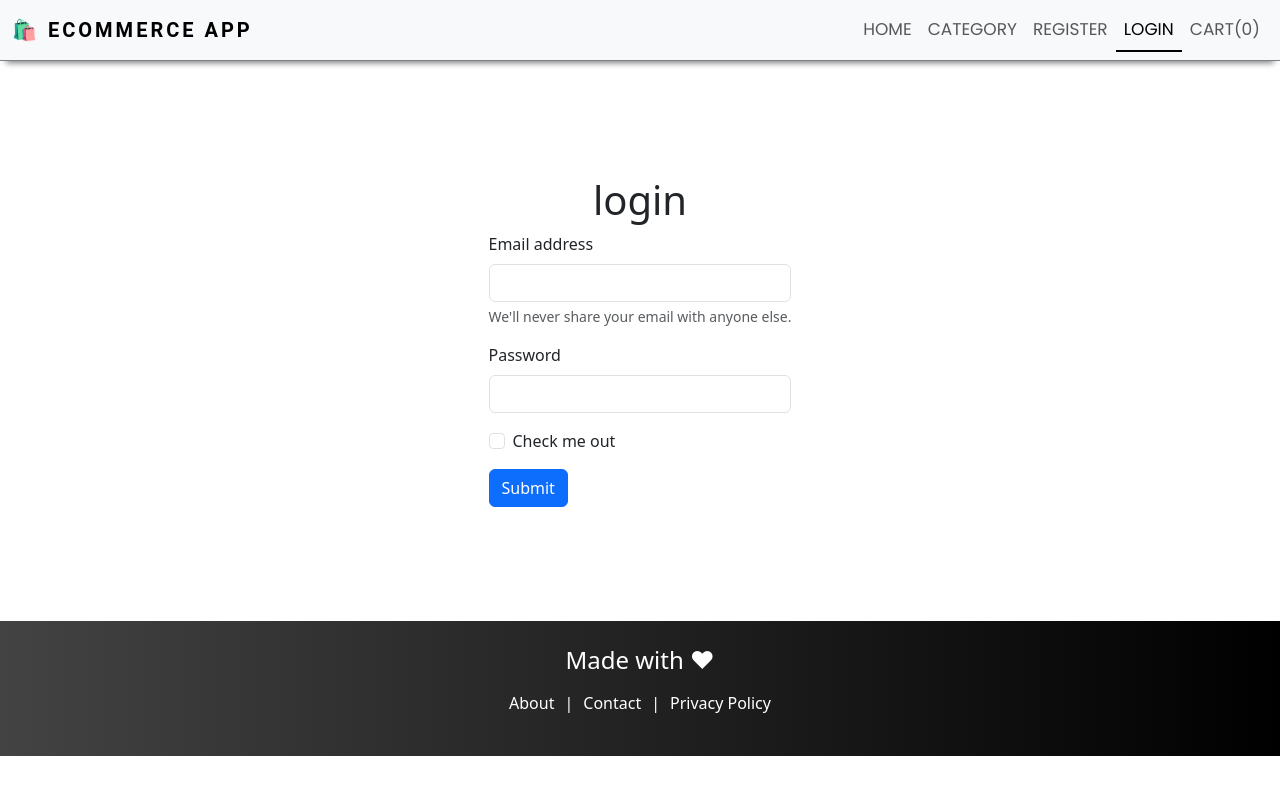
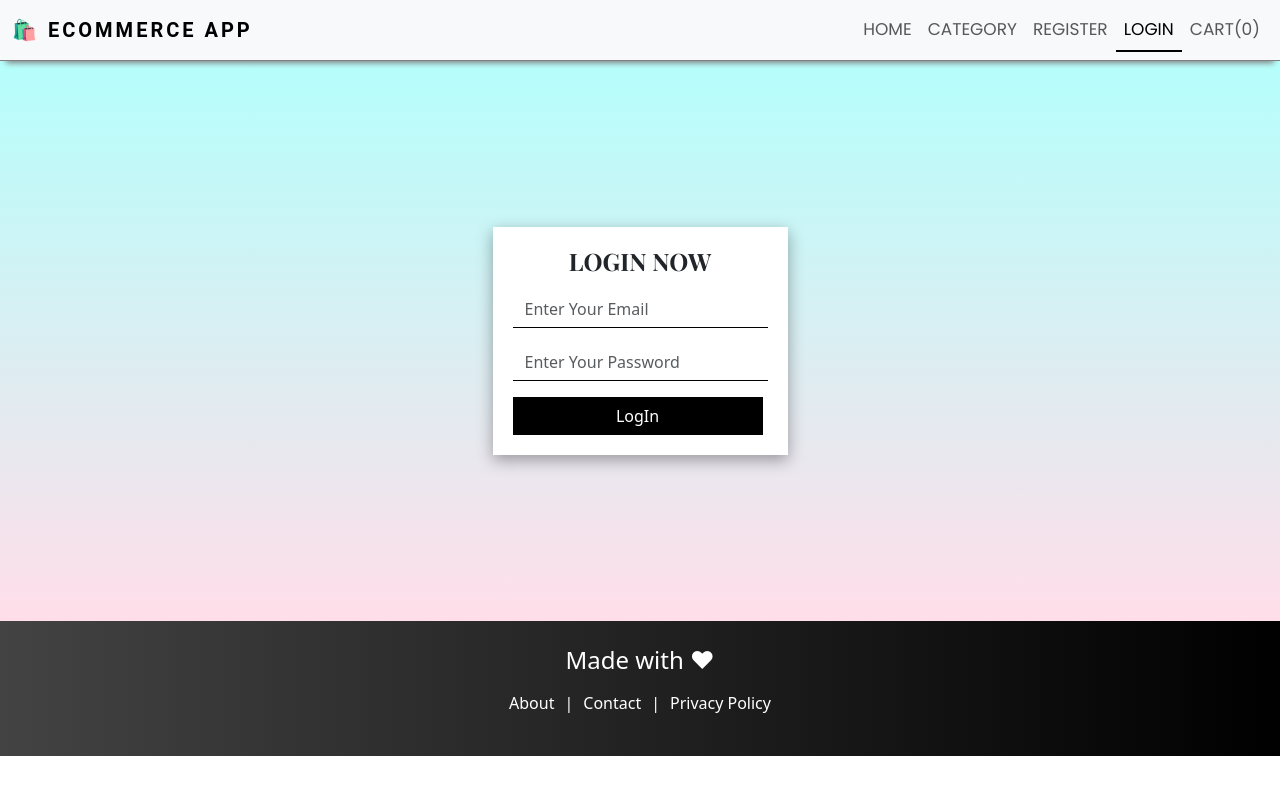
Before and after one commit to SakshamAgrawall/Ecommerce_App, a React (Create React App) app in the folder client/: page /login in a window 1280 px wide. Shown: the top 794 px of the page. Built offline with nearby package versions, Linux system fonts and the light colour scheme.

Commit message:
working on login signup

```diff
--- a/client/src/components/layout/Header.js
+++ b/client/src/components/layout/Header.js
@@ -1,6 +1,18 @@
 import React from 'react'
-  import { NavLink, Link} from 'react-router-dom'
+import { NavLink, Link } from 'react-router-dom'
+import { useAuth } from '../../context/auth'
+import { toast } from 'react-hot-toast'
 const Header = () => {
+  const [auth, setAuth] = useAuth()
+
+  const handleLogout = () => {
+    setAuth({
+      ...auth, user: null, token: ''
+    })
+    localStorage.removeItem("auth")
+    toast.success('Logout success')
+  }
+
   return (
     <nav className="navbar navbar-expand-lg bg-body-tertiary">
       <div className="container-fluid">
@@ -16,14 +28,18 @@
             <li className="nav-item">
               <NavLink to="/category" className="nav-link" aria-current="page">Category</NavLink>
             </li>
-          <li className="nav-item">
-            <NavLink to="/register"  className="nav-link">register</NavLink>
+            {
+              !auth.user ? (<><li className="nav-item">
+                <NavLink to="/register" className="nav-link">register</NavLink>
               </li>
                 <li className="nav-item">
                   <NavLink to="/login" className="nav-link">Login</NavLink>
-          </li>
+                </li></>) : (<><li className="nav-item">
+                  <NavLink to="/login" onClick={handleLogout} className="nav-link">Logout</NavLink>
+                </li></>)
+            }
             <li className="nav-item">
-            <NavLink to="/cart"  className="nav-link">Cart(0)</NavLink>
+              <NavLink to="/cart" className="nav-link">Cart(0)</NavLink>
             </li>
           </ul>
         </div>
--- /dev/null
+++ b/client/src/context/auth.js
@@ -0,0 +1,32 @@
+import { useState, useEffect, useContext, createContext } from "react";
+
+const AuthContext = createContext();
+
+const AuthProvider = ({ children }) => {
+    const [auth, setAuth] = useState({
+        user: null,
+        token: "",
+    });
+    useEffect(() => {
+        const data = localStorage.getItem('auth')
+        if (data) {
+            const parseData = JSON.parse(data)
+            setAuth({
+                ...auth,
+                user: parseData.user,
+                token: parseData.token
+                // eslint-disable-next-line
+            }, [])
+        }
+    })
+    return (
+        <AuthContext.Provider value={[auth, setAuth]}>
+            {children}
+        </AuthContext.Provider>
+    );
+};
+
+// custom hook
+const useAuth = () => useContext(AuthContext);
+
+export { useAuth, AuthProvider };
--- a/client/src/index.js
+++ b/client/src/index.js
@@ -2,11 +2,14 @@ import React from 'react';
 import ReactDOM from 'react-dom/client';
 import './index.css';
 import App from './App';
-import { BrowserRouter } from 'react-router-dom';
+import { BrowserRouter } from "react-router-dom";
+import { AuthProvider } from "./context/auth";
 
-const root = ReactDOM.createRoot(document.getElementById('root'));
+const root = ReactDOM.createRoot(document.getElementById("root"));
 root.render(
-  <BrowserRouter>
-    <App />
-  </BrowserRouter>
+  <AuthProvider>
+    <BrowserRouter>
+      <App />
+    </BrowserRouter>
+  </AuthProvider>
 );
--- a/client/src/pages/HomePage.js
+++ b/client/src/pages/HomePage.js
@@ -1,13 +1,16 @@
 import React from 'react'
 import Layout from '../components/layout/Layout'
+import { useAuth } from '../context/auth'
 
 const HomePage = () => {
+  const [auth, setAuth] = useAuth()
   return (
     <Layout>
-    <h1>HomePage</h1>
+      <h1>HomePage</h1>
+      <pre>{JSON.stringify(auth, null, 4)}</pre>
     </Layout>
 
-      )
+  )
 }
 
 export default HomePage
--- a/client/src/pages/auth/Login.js
+++ b/client/src/pages/auth/Login.js
@@ -1,27 +1,56 @@
-import React from 'react'
+import React, { useState } from 'react'
 import Layout from '../../components/layout/Layout'
+import { toast } from 'react-toastify';
+import '../../style/AuthStyle.css'
+import axios from 'axios';
+import { useNavigate } from 'react-router-dom';
+import { useAuth } from '../../context/auth'
 
 const Login = () => {
+    const [email, setEmail] = useState('')
+    const [password, setPassword] = useState('')
+    const [auth, setAuth] = useAuth()
+    const navigate = useNavigate()
+
+    //function submit
+    const handleSumbit = async (e) => {
+        e.preventDefault();
+        try {
+            const res = await axios.post('http://localhost:4000/api/v1/auth/login', {
+                email, password
+            });
+            if (res && res.data.success) {
+                toast.success(res.data && res.data.message)
+                setAuth({
+                    ...auth,
+                    user: res.data.user,
+                    token: res.data.token
+                })
+                localStorage.setItem('auth', JSON.stringify(res.data))
+                navigate('/')
+            } else {
+                toast.error(res.data.message)
+            }
+        } catch (error) {
+            toast.error('Something went wrong')
+
+        }
+    }
+
     return (
         <>
             <Layout title={"Login - Ecommerce App"}>
-                <div className='register'>
-                    <h1>login</h1>
-                    <form>
+                <div className='form-container'>
+                    <form onSubmit={handleSumbit}>
+                        <h4 className='title'>LOGIN NOW</h4>
                         <div className="mb-3">
-                            <label htmlFor="exampleInputEmail" className="form-label">Email address</label>
-                            <input type="email" className="form-control" id="exampleInputEmail1" aria-describedby="emailHelp" />
-                            <div id="emailHelp" className="form-text">We'll never share your email with anyone else.</div>
+                            <input type="email" value={email} onChange={(e) => setEmail(e.target.value)} placeholder='Enter Your Email' className="form-control" id="exampleInputEmail1" aria-describedby="emailHelp" />
                         </div>
                         <div className="mb-3">
-                            <label htmlFor="exampleInputPassword" className="form-label">Password</label>
-                            <input type="password" className="form-control" id="exampleInputPassword" />
+                            <input type="password" value={password} onChange={(e) => setPassword(e.target.value)} placeholder='Enter Your Password' className="form-control" id="exampleInputPassword" />
                         </div>
-                        <div className="mb-3 form-check">
-                            <input type="checkbox" className="form-check-input" id="exampleCheck1" />
-                            <label className="form-check-label" htmlFor="exampleCheck1">Check me out</label>
-                        </div>
-                        <button type="submit" className="btn btn-primary">Submit</button>
+
+                        <button type="submit" className="btn btn-primary">LogIn</button>
                     </form>
                 </div>
             </Layout>
@@ -29,4 +58,4 @@ const Login = () => {
     )
 }
 
-export default Login
+export default Login;
--- a/client/src/pages/auth/Register.js
+++ b/client/src/pages/auth/Register.js
@@ -1,6 +1,7 @@
 import React, { useState } from 'react'
 import Layout from '../../components/layout/Layout';
 import { toast } from 'react-toastify';
+import '../../style/AuthStyle.css'
 
 import axios from 'axios';
 import { useNavigate } from 'react-router-dom';
@@ -21,8 +22,8 @@ const Register = () => {
                 name, email, password, address, phone
             });
             if (res && res.data.success) {
+                navigate('/login')
                 toast.success(res.data && res.data.message)
-                navigate('/login')
             } else {
                 toast.error(res.data.message)
             }
@@ -33,9 +34,9 @@ const Register = () => {
     }
     return (
         <Layout title={"Sign Up - Ecommerce App"}>
-            <div className='register'>
-                <h1>Register</h1>
+            <div className='form-container'>
                 <form onSubmit={handleSumbit}>
+                    <h4 className='title'>REGISTER FORM</h4>
                     <div className="mb-3">
                         <input type="name" className="form-control" required value={name} onChange={(e) => setName(e.target.value)} id="exampleInputName" placeholder='Enter your Name' aria-describedby="emailHelp" />
                     </div>
@@ -51,7 +52,7 @@ const Register = () => {
                     <div className="mb-3">
                         <input type="address" className="form-control" required value={address} onChange={(e) => setAddress(e.target.value)} id="exampleInputAdress" placeholder='Enter your Address' />
                     </div>
-                    <button type="submit" className="btn btn-primary">Submit</button>
+                    <button type="submit" className="btn btn-primary">Sign Up</button>
                 </form>
             </div>
         </Layout>
--- /dev/null
+++ b/client/src/style/AuthStyle.css
@@ -0,0 +1,53 @@
+/* ===================================
+========= register page  */
+.form-container {
+    display: flex;
+    align-items: center;
+    justify-content: center;
+    min-height: 70vh;
+    flex-direction: column;
+    background-color: #ffdee9;
+    background-image: linear-gradient(0deg, #ffdee9 0%, #b5fffc 100%);
+  }
+
+  .form-container form {
+    box-shadow: rgba(0, 0, 0, 0.35) 0px 5px 15px;
+    padding: 20px;
+    background-color: #fff;
+  }
+
+  .form-container form .title {
+    text-align: center;
+    margin-bottom: 15px;
+    font-weight: bold;
+    font-family: "Playfair Display", serif;
+  }
+
+  .form-container form input {
+    border: none;
+    border-bottom: 1px solid #000;
+    border-radius: 0;
+  }
+
+  .form-container form button {
+    border: 1px solid black;
+    border-radius: 0;
+    background-color: #000;
+    color: white;
+    width: 250px;
+  }
+
+  .form-container form button:hover {
+    border: 1px solid black;
+    background: #000000; /* fallback for old browsers */
+    background: -webkit-linear-gradient(
+      to right,
+      #434343,
+      #000000
+    ); /* Chrome 10-25, Safari 5.1-6 */
+    background: linear-gradient(
+      to right,
+      #434343,
+      #000000
+    ); /* W3C, IE 10+/ Edge, Firefox 16+, Chrome 26+, Opera 12+, Safari 7+ */
+  }
```
Lines whose indentation alone changed are shown as unchanged.
